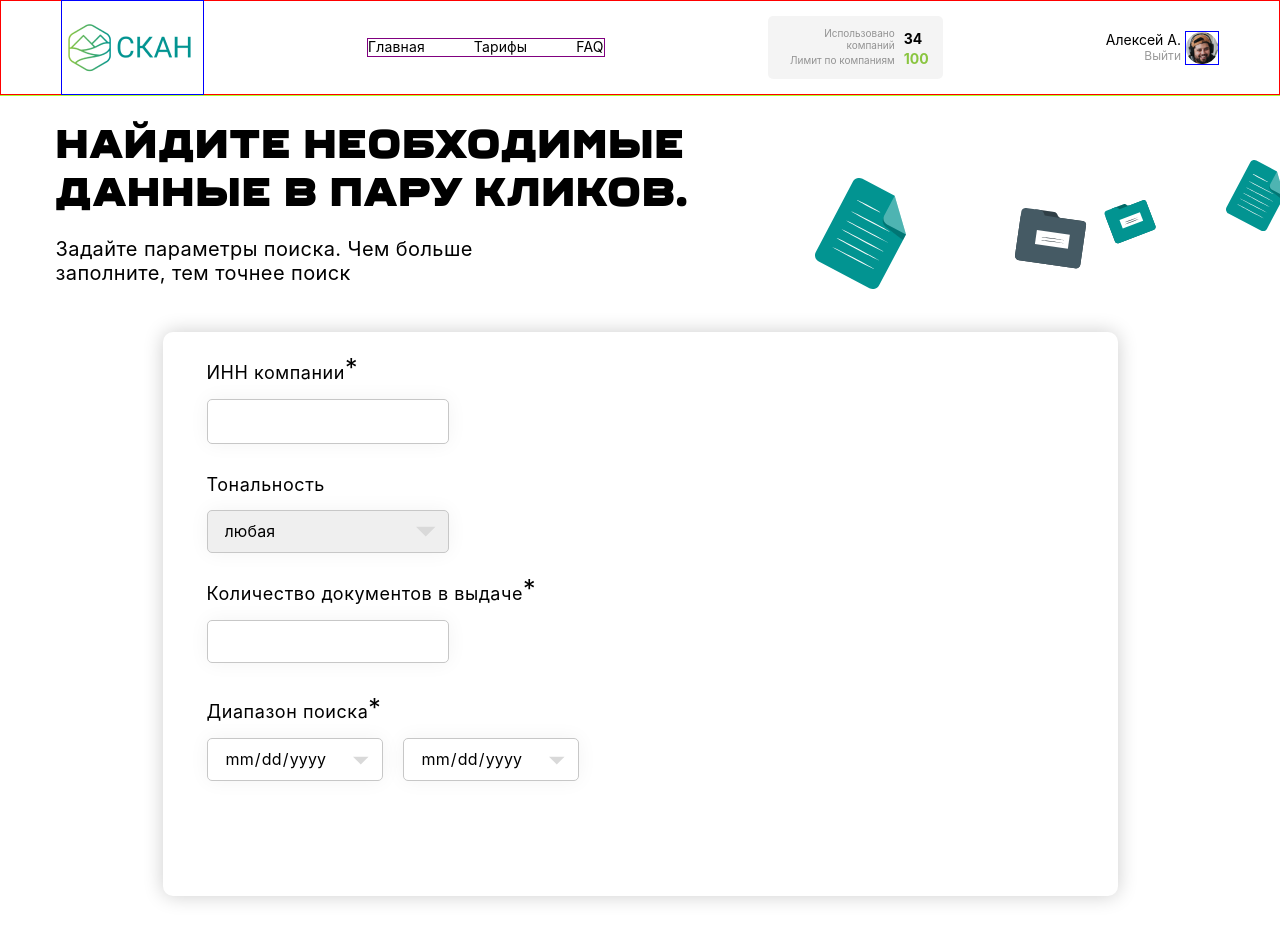
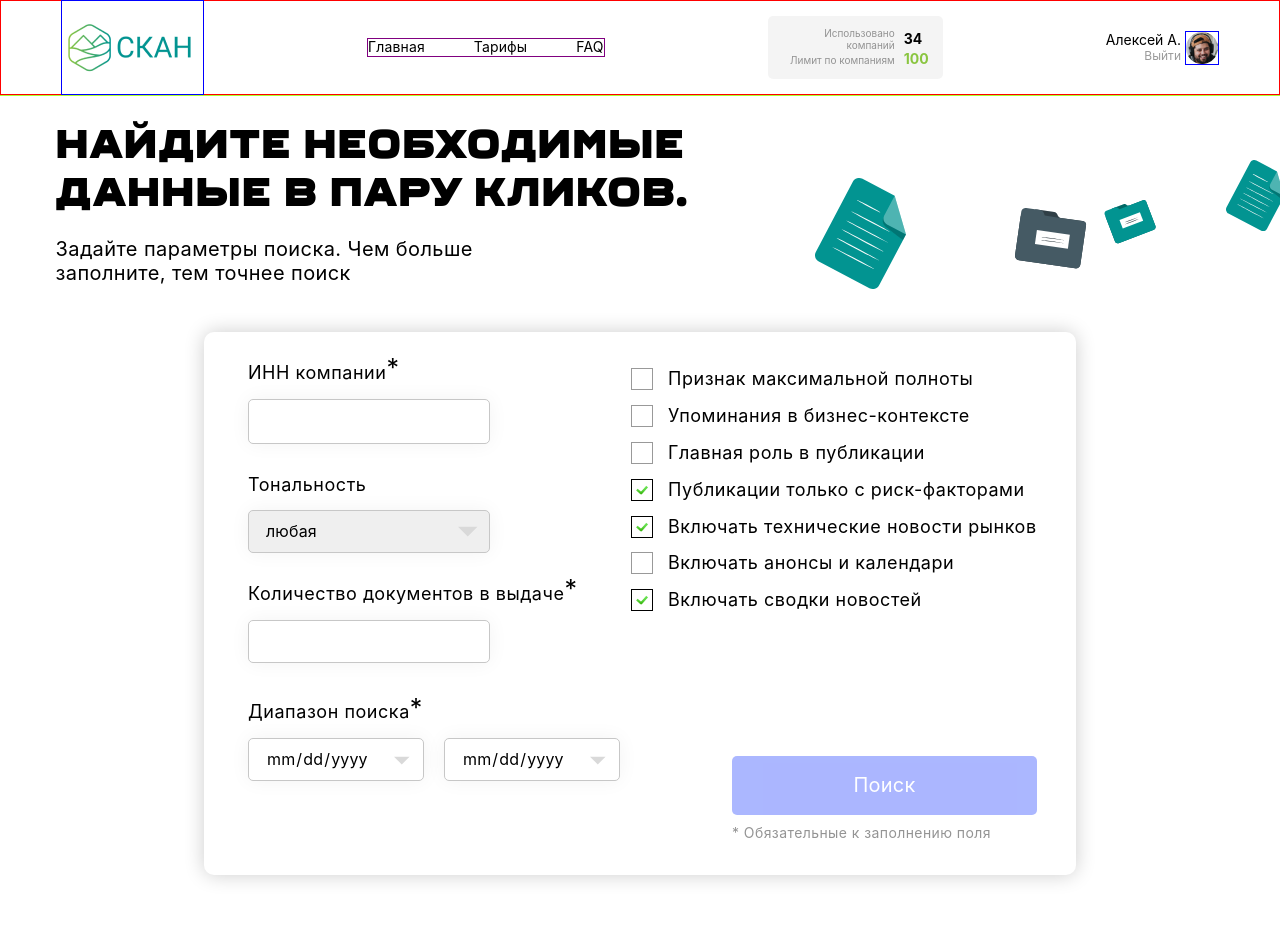
Before and after one commit to ctulhufromrlieh/SF_Project_Scan, a React (Create React App) app in the folder frontend/: page /search in a window 1280 px wide. Shown: the top 952 px of the page. Built offline with nearby package versions, Linux system fonts and the light colour scheme.

Commit message:
- Added UI component - MyLabeledCheckbox. - Search page made.

```diff
--- /dev/null
+++ b/frontend/src/components/UI/MyLabeledCheckbox/MyLabeledCheckbox.module.scss
@@ -0,0 +1,55 @@
+@import "../../../styles/commonTypes.scss";
+
+
+.main_container {
+    margin-top: 15px;
+}
+
+.container {
+    font-family: $fontname2;
+    font-size: 18px;
+    font-weight: 400;
+    line-height: 21.78px;
+    letter-spacing: 0.03em;
+
+    position: relative;
+    cursor: pointer;
+
+    padding-left: 37px;
+
+    // display: flex;
+    // align-items: center;
+    // align-content: center;
+    // justify-content: center;
+
+    // margin-top: 15px;
+
+    input {
+        // margin: 15px 17px 0 0;
+        position: absolute;
+        opacity: 0;
+        cursor: pointer;
+        height: 0;
+        width: 0;
+    }
+
+    .checkmark {
+        position: absolute;
+        top: 1;
+        left: 0;
+        height: 20px;
+        width: 20px;
+        // background-color: red;
+        border: 1px solid $color_black;
+        opacity: 1.0;
+        background-image: url("checkbox-inner.png");
+        background-position: center;
+        background-repeat: no-repeat;
+    }
+
+    input:checked ~ .checkmark {
+        // border: 1px solid $color_black;
+        opacity: 0.4;
+        background-image: none;
+    }
+}
--- /dev/null
+++ b/frontend/src/components/UI/MyLabeledCheckbox/MyLabeledCheckbox.tsx
@@ -0,0 +1,71 @@
+import React, { ComponentPropsWithoutRef, useEffect, useId, useRef } from "react";
+
+import classes from './MyLabeledCheckbox.module.scss';
+
+interface MyLabeledCheckboxProps extends ComponentPropsWithoutRef<"input">{
+    // id: string;
+    labelCaption?: string;
+    checked?: boolean;
+    setChecked?: (checked: boolean) => void;
+    addContainerClassNames?: string[];
+    addLabelClassNames?: string[];
+    addInputClassNames?: string[];
+}
+
+const MyLabeledCheckbox: React.FC<MyLabeledCheckboxProps> = ({type="checkbox", labelCaption = "", checked = false, setChecked = undefined,
+    addContainerClassNames = [], addLabelClassNames = [], addInputClassNames = [],  ...rest}: MyLabeledCheckboxProps) => {
+
+    const makeClassName = (baseClass: string, addClasses: string[]): string => {
+        let resClasses = [baseClass];
+        if (addClasses) {
+            resClasses.push(...addClasses);
+        }
+
+        return resClasses.join(" ");
+    }
+
+    const handleInputChange = (checked: boolean) => {
+        if (setChecked) {
+            setChecked(checked);
+        }
+        // if (setIsError) {
+        //     setIsError(false);
+        // }
+    }
+
+    // return (
+    //     <div className={makeClassName(classes.container, addContainerClassNames)}>
+    //         <div className={classes.label_container}>
+    //             {/* <label htmlFor={id} className={makeClassName(classes.label, addLabelClassNames)}> */}
+    //             <p className={makeClassName(classes.label_normal, addLabelClassNames)}>
+    //                 {labelCaption}
+    //             </p>
+    //         </div>
+    //         <input
+    //             type={type}
+    //             className={makeClassName(classes.checkbox_normal, addInputClassNames)}
+    //             onChange={(event) => handleInputChange(event.target.checked)}
+    //             checked={checked}
+    //             {...rest}
+    //         />
+    //     </div>
+    // );
+
+    return (
+        <div className={classes.main_container}>
+            <label className={makeClassName(classes.container, addContainerClassNames)}>
+                <input
+                    type={type}
+                    className={makeClassName(classes.checkbox, addInputClassNames)}
+                    onChange={(event) => handleInputChange(event.target.checked)}
+                    checked={checked}
+                    {...rest}
+                />
+                <span className={classes.checkmark}/>
+                {labelCaption}
+            </label>
+        </div>
+    );
+}
+
+export default MyLabeledCheckbox;
--- a/frontend/src/components/pages/PageSearch/PageSearchForm/PageSearchForm.module.scss
+++ b/frontend/src/components/pages/PageSearch/PageSearchForm/PageSearchForm.module.scss
@@ -4,15 +4,20 @@
     box-shadow: 0px 0px 20px 0px #00000033;
     border-radius: 10px;
 
+    box-sizing: border-box;
     width: 375px;
     height: 688px;
     padding: 24px 26px 0 14px;
+
+    display: flex;
+    flex-wrap: wrap;
 
     @media screen and (min-width: $mobile_width)  {
         width: 872px;
         height: 543px;
         padding: 21px 39px 0 44px;
-
+        padding: 21px 0 0 44px;
+        flex-wrap: nowrap;
     }
 
     .left_part {
@@ -61,6 +66,50 @@
     }
 
     .right_part {
+        // border: 1px solid green;
+        margin-left: 0;
+        @media screen and (min-width: $mobile_width)  {
+            margin-left: 11px;
+        }
 
+        .checkbox_list {
+            @include only_desktop;
+        }
+
+        .search_btn_container {
+            // border: 1px solid red;
+
+            flex-direction: column;
+            margin: 40px 0 0 0;
+
+            @media screen and (min-width: $mobile_width)  {
+                margin: 145px 0 0 101px;
+            }
+
+            // width: 305px;
+
+            .search_btn {
+                width: 335px;
+                height: 59px;
+                @media screen and (min-width: $mobile_width)  {
+                    width: 305px;
+                    height: 59px;
+                }
+            }
+
+            .mark_description {
+                margin-top: 10px;
+                color: #949494;
+                font-family: $fontname2;
+                font-size: 14px;
+                font-weight: 400;
+                line-height: 16.94px;
+                letter-spacing: 0.02em;
+                @media screen and (min-width: $mobile_width)  {
+                    letter-spacing: 0.03em;
+
+                }
+            }
+        }
     }
 }
--- a/frontend/src/components/pages/PageSearch/PageSearchForm/PageSearchForm.tsx
+++ b/frontend/src/components/pages/PageSearch/PageSearchForm/PageSearchForm.tsx
@@ -3,6 +3,8 @@ import classes from "./PageSearchForm.module.scss";
 import MyLabeledInput from "../../../UI/MyLabeledInput/MyLabeledInput";
 import MyLabeledSelect, { SelectOption } from "../../../UI/MyLabeledSelect/MyLabeledSelect";
 import MyLabeledDateRange, { DateRange } from "../../../UI/MyLabeledDateRange/MyLabeledDateRange";
+import MyLabeledCheckbox from "../../../UI/MyLabeledCheckbox/MyLabeledCheckbox";
+import MyButton, { ButtonColorScheme, ButtonSizeType } from "../../../UI/MyButton/MyButton";
 
 const PageSearchForm = () => {
     const [inn, setInn] = useState("");
@@ -15,6 +17,14 @@ const PageSearchForm = () => {
     const [range, setRange] = useState<DateRange>({value1: "", value2: ""});
     const [isRangeError, setIsRangeError] = useState(false);
     // const [isRangeError, setIsRangeError] = useState(true);
+    const [isMaxFullness, setIsMaxFullness] = useState(true);
+    const [isBusinesContext, setIsBusinesContext] = useState(true);
+    const [isMainRole, setIsMainRole] = useState(true);
+    const [isOnlyRiskFactors, setIsOnlyRiskFactors] = useState(false);
+    const [isIncludeTechNews, setIsIncludeTechNews] = useState(false);
+    const [isIncludeAnounces, setIsIncludeAnounces] = useState(true);
+    const [isIncludeSumNews, setIsIncludeSumNews] = useState(false);
+    const [isSubmitEnabled, setIsSubmitEnabled] = useState(false);
 
 
     const innChangeHandler = (value: string) => {
@@ -89,7 +99,53 @@ const PageSearchForm = () => {
                 />
             </div>
             <div className={classes.right_part}>
-
+                <div className={classes.checkbox_list}>
+                    <MyLabeledCheckbox
+                        labelCaption="Признак максимальной полноты"
+                        checked={isMaxFullness}
+                        setChecked={setIsMaxFullness}
+                    />
+                    <MyLabeledCheckbox
+                        labelCaption="Упоминания в бизнес-контексте"
+                        checked={isBusinesContext}
+                        setChecked={setIsBusinesContext}
+                    />
+                    <MyLabeledCheckbox
+                        labelCaption="Главная роль в публикации"
+                        checked={isMainRole}
+                        setChecked={setIsMainRole}
+                    />
+                    <MyLabeledCheckbox
+                        labelCaption="Публикации только с риск-факторами"
+                        checked={isOnlyRiskFactors}
+                        setChecked={setIsOnlyRiskFactors}
+                    />
+                    <MyLabeledCheckbox
+                        labelCaption="Включать технические новости рынков"
+                        checked={isIncludeTechNews}
+                        setChecked={setIsIncludeTechNews}
+                    />
+                    <MyLabeledCheckbox
+                        labelCaption="Включать анонсы и календари"
+                        checked={isIncludeAnounces}
+                        setChecked={setIsIncludeAnounces}
+                    />
+                    <MyLabeledCheckbox
+                        labelCaption="Включать сводки новостей"
+                        checked={isIncludeSumNews}
+                        setChecked={setIsIncludeSumNews}
+                    />
+                </div>
+                <div className={classes.search_btn_container}>
+                    <MyButton
+                        sizeType={ButtonSizeType.NORMAL}
+                        colorScheme={ButtonColorScheme.BLUE_WHITE}
+                        addClassNames={[classes.search_btn]}
+                        disabled={!isSubmitEnabled}>
+                        Поиск
+                    </MyButton>
+                    <p className={classes.mark_description}>* Обязательные к заполнению поля</p>
+                </div>
             </div>
         </div>
     );
```
Also changed, not shown: frontend/src/components/UI/MyLabeledCheckbox/checkbox-inner.png (added).
